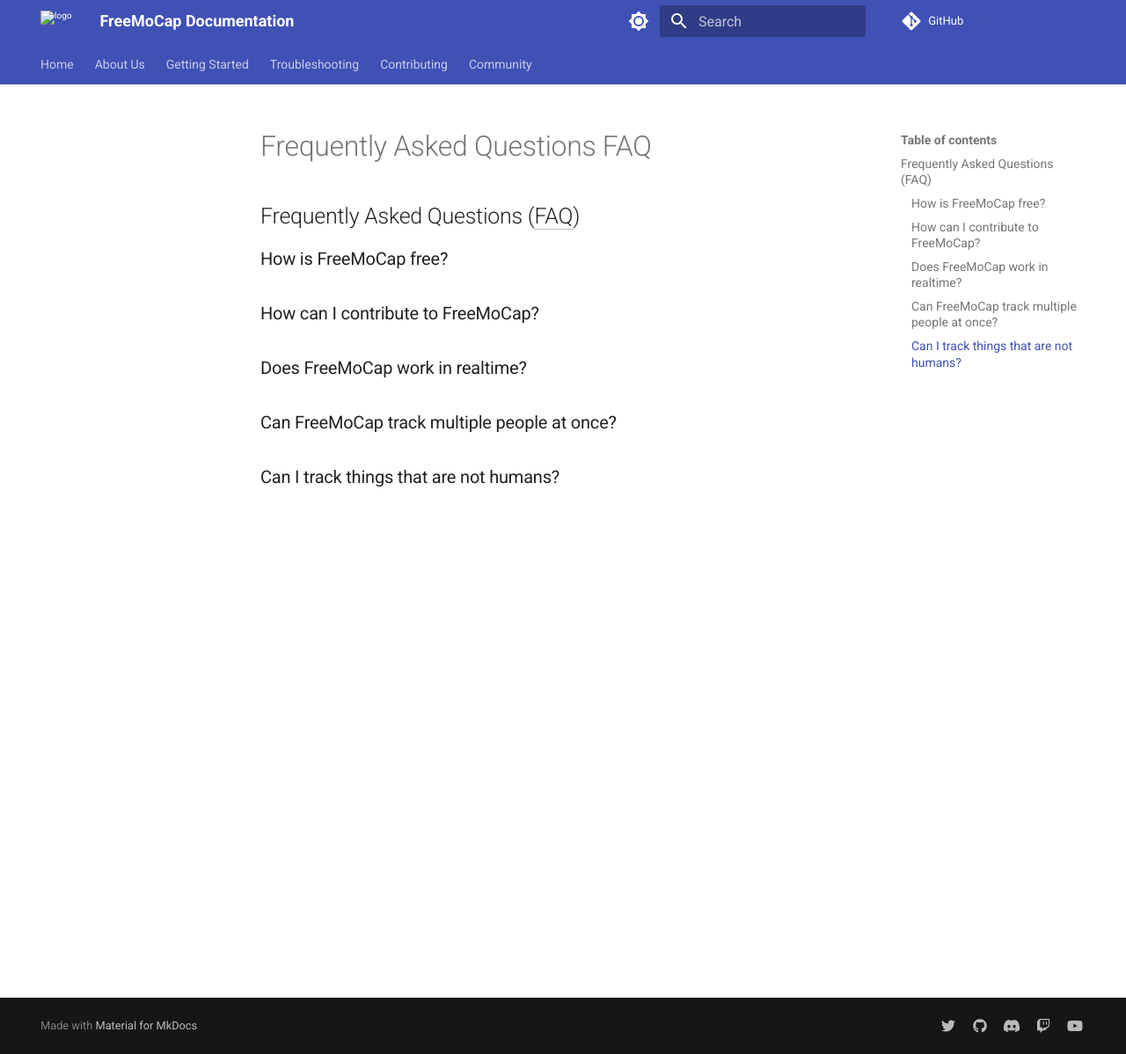
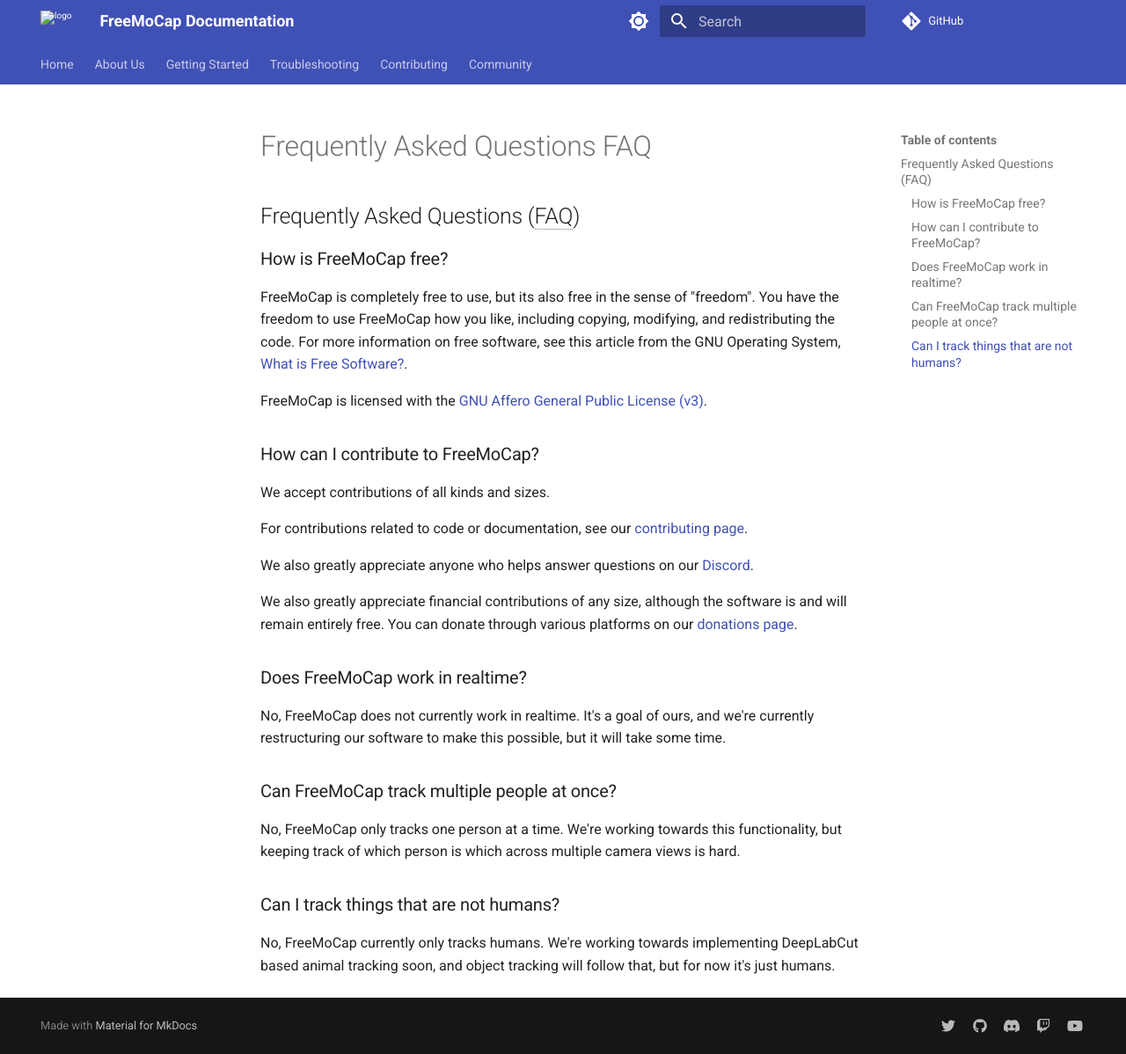
Before and after one commit to freemocap/documentation, an MkDocs documentation site: the page built from docs/Writerside/topics/Frequently-Asked-Questions-FAQ.md, in a window 1280 px wide and 1198 px high. Shown: the whole window at 88% size. Built offline with MkDocs 1.6.1 and Material for MkDocs 9.7.7, drawn with Linux system fonts in a browser that asks for light colours; comment, search, counter and statistics services are not loaded.

Commit message:
fill in FAQ

```diff
--- a/docs/Writerside/topics/Frequently-Asked-Questions-FAQ.md
+++ b/docs/Writerside/topics/Frequently-Asked-Questions-FAQ.md
@@ -2,10 +2,28 @@
 
 ## How is FreeMoCap free?
 
+FreeMoCap is completely free to use, but its also free in the sense of "freedom". You have the freedom to use FreeMoCap how you like, including copying, modifying, and redistributing the code. For more information on free software, see this article from the GNU Operating System, [What is Free Software?](https://www.gnu.org/philosophy/free-sw.en.html).
+
+FreeMoCap is licensed with the [GNU Affero General Public License (v3)](https://www.gnu.org/licenses/agpl-3.0.en.html).
+
 ## How can I contribute to FreeMoCap?
+
+We accept contributions of all kinds and sizes.
+
+For contributions related to code or documentation, see our [contributing page](contributing_index.md).
+
+We also greatly appreciate anyone who helps answer questions on our [Discord](https://discord.gg/j76UGWfEeA).
+
+We also greatly appreciate financial contributions of any size, although the software is and will remain entirely free. You can donate through various platforms on our [donations page](https://freemocap.org/about-us.html#donate).
 
 ## Does FreeMoCap work in realtime?
 
+No, FreeMoCap does not currently work in realtime. It's a goal of ours, and we're currently restructuring our software to make this possible, but it will take some time.
+
 ## Can FreeMoCap track multiple people at once?
 
+No, FreeMoCap only tracks one person at a time. We're working towards this functionality, but keeping track of which person is which across multiple camera views is hard.
+
 ## Can I track things that are not humans?
+
+No, FreeMoCap currently only tracks humans. We're working towards implementing DeepLabCut based animal tracking soon, and object tracking will follow that, but for now it's just humans.
```
